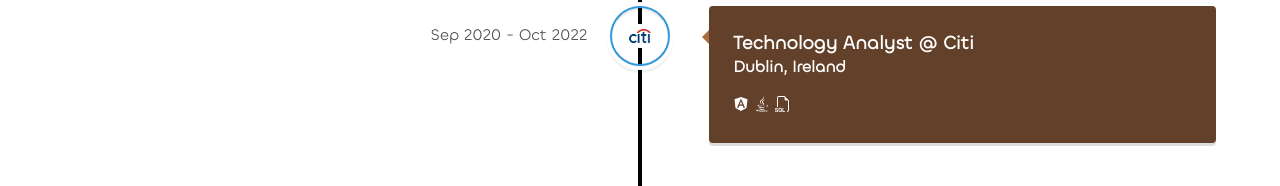
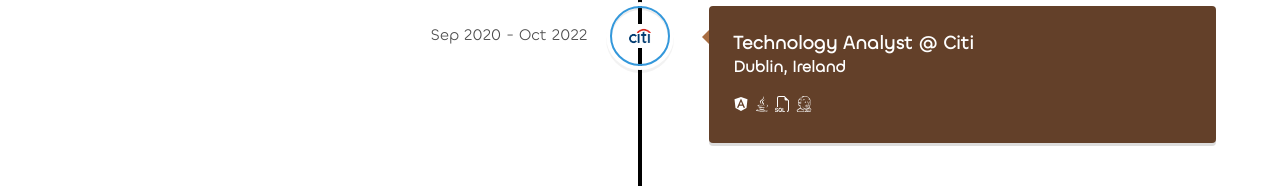
Before and after one commit to Rasika-Deodhar/my-portfolio, a React (Create React App) app: page /experience in a window 1280 px wide. Shown: the part 408-594 px from the top of the page. Built offline with nearby package versions, Linux system fonts and the light colour scheme.

Commit message:
resolving build issues

```diff
--- a/src/components/experience/experience.tsx
+++ b/src/components/experience/experience.tsx
@@ -84,6 +84,7 @@ const Experience: FC<experienceProps> = () => {
           <FaAngular style={techStackStyle} />
           <FaJava style={techStackStyle} />
           <BsFiletypeSql style={techStackStyle} />
+          <FaJenkins style={techStackStyle} />
         </>
       ),
       description: "",
```
